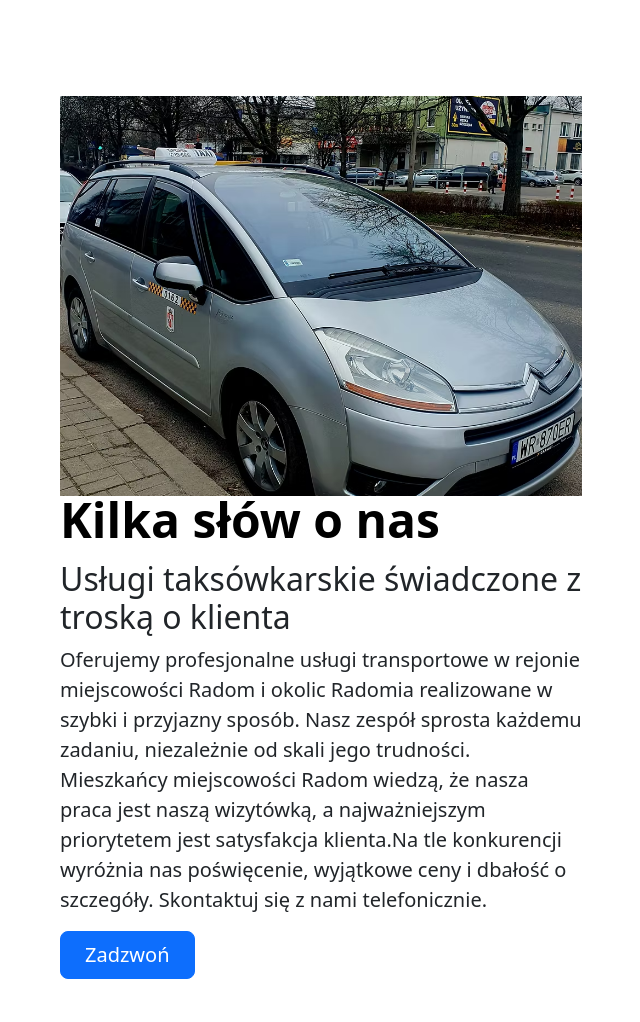
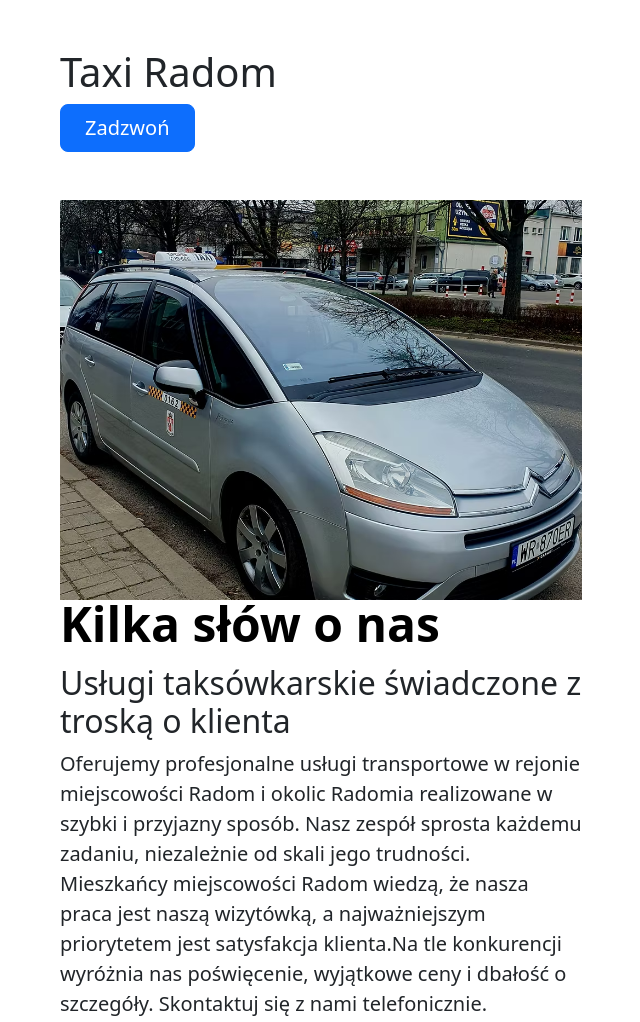
Before and after one commit to kamil1-1/taxi, a plain HTML site: page index.html in a window 1280 px wide. Shown: the top 1022 px of the page, without its empty margins (34-674 px from the left). Drawn offline with nearby package versions, Linux system fonts and the light colour scheme.

Commit message:
Add files via upload

```diff
--- a/index.html
+++ b/index.html
@@ -10,6 +10,9 @@
 </head>
 <body>
     <div class="container col-xxl-8 px-4 py-5">
+        <h1>Taxi Radom</h1>
+        <a href="tel:+48500358720" class="btn btn-primary btn-lg px-4 me-md-2">Zadzwoń</a>
+
         <div class="row flex-lg-row-reverse align-items-center g-5 py-5">
           <div class="col-10 col-sm-8 col-lg-6">
 
```
